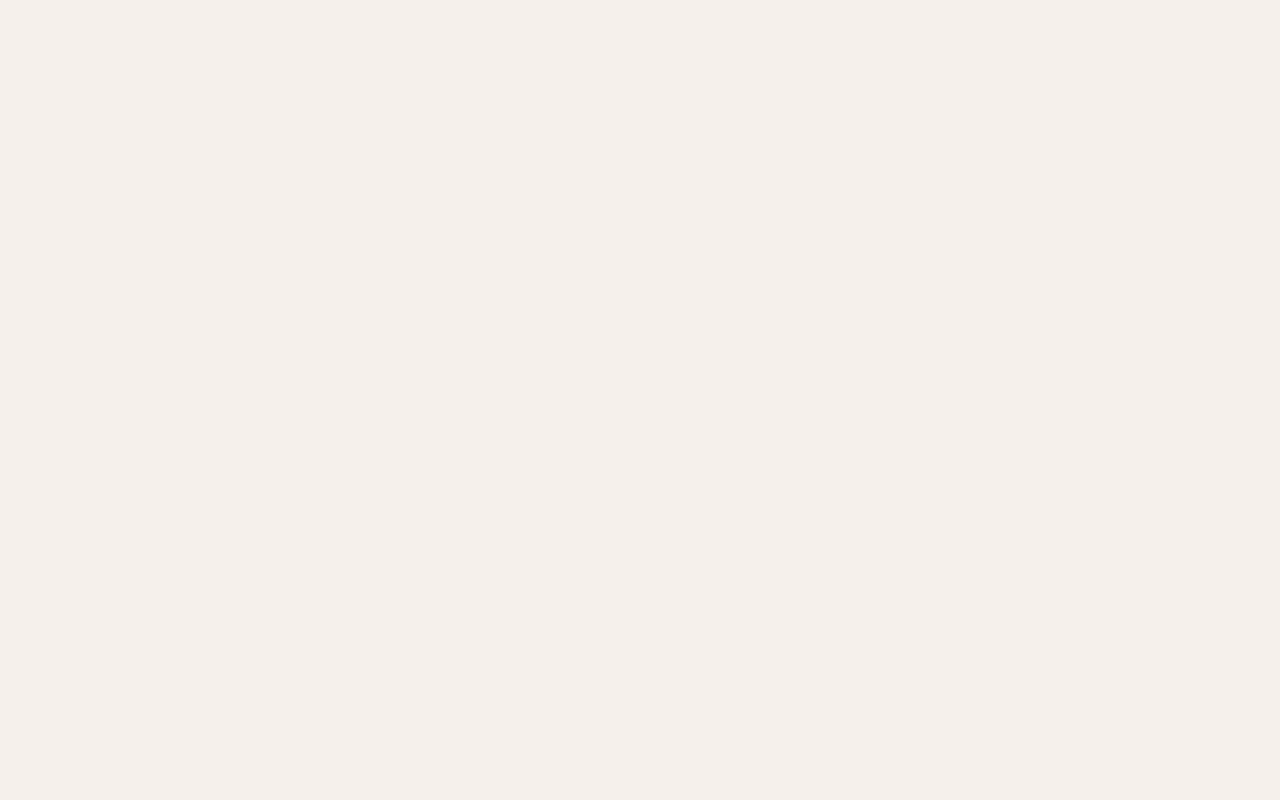
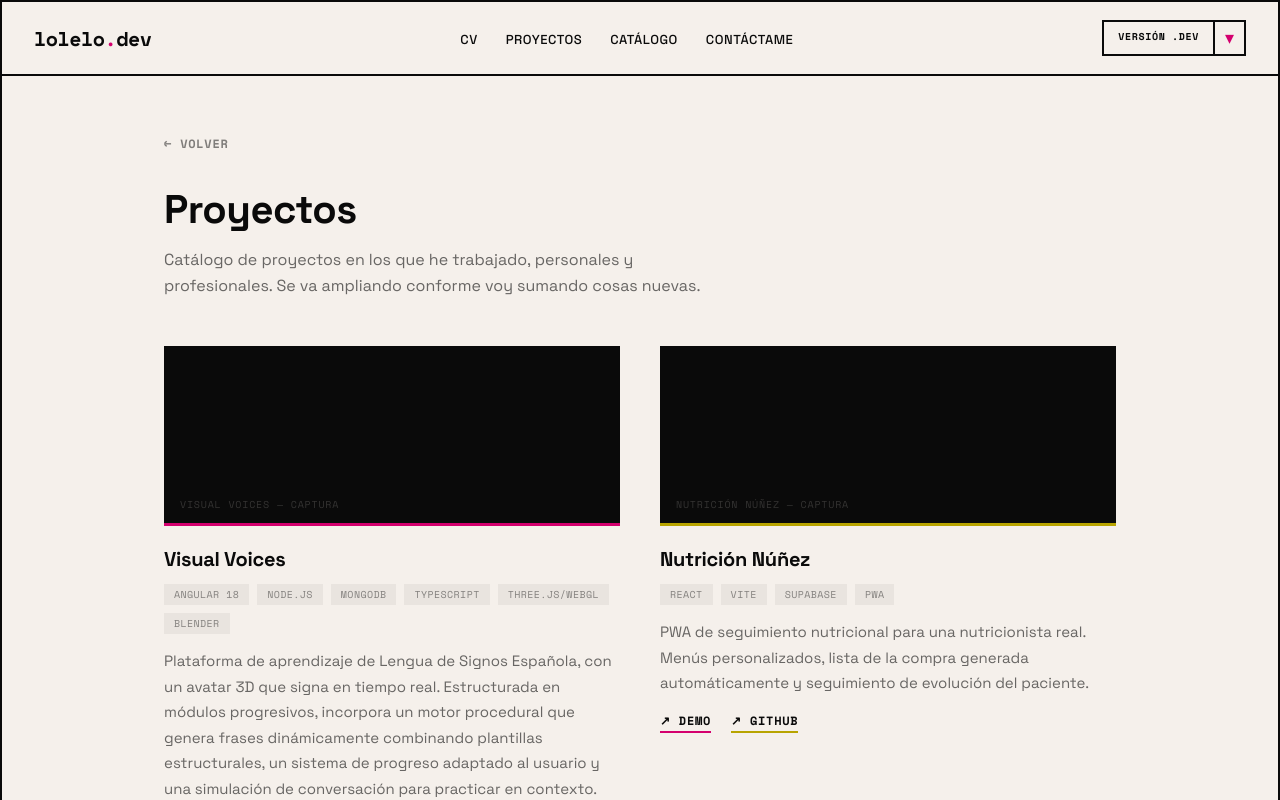
Before and after one commit to lorenahc-05/lolelo, a React (Vite) app: page /proyectos in a window 1280 px wide. Before the commit this address had no page. Shown: the top 800 px of the page. Built offline with nearby package versions, Linux system fonts and the light colour scheme.

Commit message:
feat: mover proyectos a página propia /proyectos
Quita la sección "Proyectos destacados" de la home y crea un catálogo
completo en /proyectos, ampliable con más proyectos a futuro. Deja la
home enfocada en el primer impacto (Hero) y experiencia/about.

```diff
--- a/src/App.tsx
+++ b/src/App.tsx
@@ -1,11 +1,13 @@
 import { Routes, Route } from 'react-router-dom'
 import WorkPage from './pages/WorkPage'
+import ProjectsPage from './pages/ProjectsPage'
 
 export default function App() {
   return (
     <Routes>
       <Route path="/" element={<WorkPage />} />
       <Route path="/work" element={<WorkPage />} />
+      <Route path="/proyectos" element={<ProjectsPage />} />
     </Routes>
   )
 }
--- a/src/components/Hero/Hero.tsx
+++ b/src/components/Hero/Hero.tsx
@@ -116,7 +116,7 @@ export default function Hero() {
           </div>
 
           <div className={styles.ctas}>
-            <a href="#trabajo" className={styles.btnPrimary}>Ver proyectos →</a>
+            <a href="/proyectos" className={styles.btnPrimary}>Ver proyectos →</a>
             <a
               href="https://github.com/lolelo"
               target="_blank"
--- a/src/components/Nav/Nav.tsx
+++ b/src/components/Nav/Nav.tsx
@@ -34,7 +34,12 @@ export default function Nav() {
       <ul className={styles.links} role="list">
         {sections.map(s => (
           <li key={s}>
-            <a href={`#${s.replace(' ', '-')}`} className={styles.link}>{s}</a>
+            <a
+              href={s === 'proyectos' ? '/proyectos' : `#${s.replace(' ', '-')}`}
+              className={styles.link}
+            >
+              {s}
+            </a>
           </li>
         ))}
       </ul>
--- a/src/components/Projects/Projects.tsx
+++ /dev/null
@@ -1,76 +0,0 @@
-import styles from './Projects.module.css'
-
-interface Project {
-  name:   string
-  tags:   string[]
-  desc:   string
-  demo?:  string
-  repo?:  string
-  accent: 'magenta' | 'gold'
-}
-
-const projects: Project[] = [
-  {
-    name:   'Visual Voices ',
-    tags:   ['Angular 18', 'Node.js', 'MongoDB', 'TypeScript', 'Three.js/WebGL', 'Blender'],
-    desc:   'Plataforma de aprendizaje de Lengua de Signos Española, con un avatar 3D que signa en tiempo real. Estructurada en módulos progresivos, incorpora un motor procedural que genera frases dinámicamente combinando plantillas estructurales, un sistema de progreso adaptado al usuario y una simulación de conversación para practicar en contexto.',
-    demo:   'https://visual-voices.vercel.app',
-    repo:   'https://github.com/lolelo/visual-voices',
-    accent: 'magenta',
-  },
-  {
-    name:   'Nutrición Núñez',
-    tags:   ['React', 'Vite', 'Supabase', 'PWA'],
-    desc:   'PWA de seguimiento nutricional para una nutricionista real. Menús personalizados, lista de la compra generada automáticamente y seguimiento de evolución del paciente.',
-    demo:   'https://nutricion-nunez.vercel.app',
-    repo:   'https://github.com/lorenahc-05/nutricion-nunez',
-    accent: 'gold',
-  },
-]
-
-export default function Projects() {
-  return (
-    <section className={styles.section} id="proyectos" aria-label="Proyectos">
-      <div className={styles.inner}>
-        <h2 className={styles.sectionTitle}>Proyectos destacados</h2>
-
-        <ul className={styles.list} role="list">
-          {projects.map(p => (
-            <li key={p.name}>
-
-              <div className={`${styles.thumb} ${styles[`thumb-${p.accent}`]}`}>
-                <span className={styles.thumbLabel}>{p.name} — captura</span>
-              </div>
-
-              <h3 className={styles.name}>{p.name}</h3>
-
-              <ul className={styles.tags} role="list" aria-label="Stack">
-                {p.tags.map(t => (
-                  <li key={t} className={styles.tag}>{t}</li>
-                ))}
-              </ul>
-
-              <p className={styles.desc}>{p.desc}</p>
-
-              <div className={styles.links}>
-                {p.demo && (
-                  <a href={p.demo} target="_blank" rel="noopener noreferrer"
-                    className={`${styles.link} ${styles['link-magenta']}`}>
-                    ↗ Demo
-                  </a>
-                )}
-                {p.repo && (
-                  <a href={p.repo} target="_blank" rel="noopener noreferrer"
-                    className={`${styles.link} ${styles['link-gold']}`}>
-                    ↗ GitHub
-                  </a>
-                )}
-              </div>
-
-            </li>
-          ))}
-        </ul>
-      </div>
-    </section>
-  )
-}
--- /dev/null
+++ b/src/data/projects.ts
@@ -0,0 +1,27 @@
+export interface Project {
+  name:   string
+  tags:   string[]
+  desc:   string
+  demo?:  string
+  repo?:  string
+  accent: 'magenta' | 'gold'
+}
+
+export const projects: Project[] = [
+  {
+    name:   'Visual Voices ',
+    tags:   ['Angular 18', 'Node.js', 'MongoDB', 'TypeScript', 'Three.js/WebGL', 'Blender'],
+    desc:   'Plataforma de aprendizaje de Lengua de Signos Española, con un avatar 3D que signa en tiempo real. Estructurada en módulos progresivos, incorpora un motor procedural que genera frases dinámicamente combinando plantillas estructurales, un sistema de progreso adaptado al usuario y una simulación de conversación para practicar en contexto.',
+    demo:   'https://visual-voices.vercel.app',
+    repo:   'https://github.com/lorenahc-05/visualTFG',
+    accent: 'magenta',
+  },
+  {
+    name:   'Nutrición Núñez',
+    tags:   ['React', 'Vite', 'Supabase', 'PWA'],
+    desc:   'PWA de seguimiento nutricional para una nutricionista real. Menús personalizados, lista de la compra generada automáticamente y seguimiento de evolución del paciente.',
+    demo:   'https://nutricion-nunez.vercel.app',
+    repo:   'https://github.com/lorenahc-05/nutricion-nunez',
+    accent: 'gold',
+  },
+]
--- a/src/components/Projects/Projects.module.css
+++ b/src/pages/ProjectsPage.module.css
@@ -1,5 +1,17 @@
+.page {
+  border: 2px solid var(--black);
+  min-height: 100vh;
+  display: flex;
+  flex-direction: column;
+}
+
+.main {
+  flex: 1;
+  background: var(--parchment);
+}
+
 .section {
-  padding: 72px 0 0;
+  padding: 56px 0 88px;
   display: flex;
   flex-direction: column;
   align-items: center;
@@ -7,41 +19,55 @@
 
 .inner {
   width: 100%;
-  max-width: 700px;
+  max-width: 1000px;
   padding: 0 24px;
 }
 
-.sectionTitle {
+.back {
+  display: inline-block;
   font-family: var(--font-mono);
-  font-size: 13px;
+  font-size: 12px;
   font-weight: 700;
   text-transform: uppercase;
-  letter-spacing: 0.1em;
-  color: var(--black);
-  margin-bottom: 44px;
-  display: flex;
-  align-items: center;
-  gap: 12px;
+  letter-spacing: 0.06em;
+  color: rgba(10, 10, 10, 0.5);
+  text-decoration: none;
+  margin-bottom: 32px;
+  transition: color 0.15s;
 }
 
-.sectionTitle::before {
-  content: '';
-  width: 20px;
-  height: 2px;
-  background: var(--magenta);
-  flex-shrink: 0;
+.back:hover { color: var(--magenta); }
+
+.title {
+  font-size: 40px;
+  font-weight: 700;
+  letter-spacing: -0.5px;
+  margin-bottom: 12px;
 }
 
-.list {
+.intro {
+  font-size: 16px;
+  color: rgba(10, 10, 10, 0.6);
+  line-height: 1.6;
+  max-width: 560px;
+  margin-bottom: 48px;
+}
+
+.grid {
+  display: grid;
+  grid-template-columns: repeat(2, 1fr);
+  gap: 48px 40px;
+  list-style: none;
+}
+
+.card {
   display: flex;
   flex-direction: column;
-  gap: 56px;
-  list-style: none;
 }
 
 .thumb {
   width: 100%;
-  height: 200px;
+  height: 180px;
   background: var(--black);
   margin-bottom: 20px;
   position: relative;
@@ -72,7 +98,7 @@
 }
 
 .name {
-  font-size: 22px;
+  font-size: 20px;
   font-weight: 700;
   letter-spacing: -0.3px;
   margin-bottom: 12px;
@@ -97,9 +123,9 @@
 }
 
 .desc {
-  font-size: 16px;
+  font-size: 15px;
   color: rgba(10, 10, 10, 0.6);
-  line-height: 1.75;
+  line-height: 1.7;
   margin-bottom: 16px;
 }
 
@@ -127,8 +153,13 @@
 .link-gold { border-bottom-color: var(--gold); }
 .link-gold:hover { color: var(--gold); }
 
+@media (max-width: 760px) {
+  .grid { grid-template-columns: 1fr; }
+}
+
 @media (max-width: 600px) {
-  .section { padding: 56px 0 0; }
+  .section { padding: 40px 0 64px; }
   .inner { padding: 0 20px; }
+  .title { font-size: 32px; }
   .thumb { height: 160px; }
 }
--- /dev/null
+++ b/src/pages/ProjectsPage.tsx
@@ -0,0 +1,67 @@
+import Nav    from '../components/Nav/Nav'
+import Footer from '../components/Footer/Footer'
+import { projects } from '../data/projects'
+import styles from './ProjectsPage.module.css'
+
+export default function ProjectsPage() {
+  return (
+    <>
+      <a href="#proyectos" className="skip-link">Saltar al contenido</a>
+
+      <div className={styles.page}>
+        <Nav />
+
+        <main className={styles.main}>
+          <section className={styles.section} id="proyectos" aria-label="Catálogo de proyectos">
+            <div className={styles.inner}>
+              <a href="/work" className={styles.back}>← Volver</a>
+
+              <h1 className={styles.title}>Proyectos</h1>
+              <p className={styles.intro}>
+                Catálogo de proyectos en los que he trabajado, personales y profesionales.
+                Se va ampliando conforme voy sumando cosas nuevas.
+              </p>
+
+              <ul className={styles.grid} role="list">
+                {projects.map(p => (
+                  <li key={p.name} className={styles.card}>
+                    <div className={`${styles.thumb} ${styles[`thumb-${p.accent}`]}`}>
+                      <span className={styles.thumbLabel}>{p.name} — captura</span>
+                    </div>
+
+                    <h2 className={styles.name}>{p.name}</h2>
+
+                    <ul className={styles.tags} role="list" aria-label="Stack">
+                      {p.tags.map(t => (
+                        <li key={t} className={styles.tag}>{t}</li>
+                      ))}
+                    </ul>
+
+                    <p className={styles.desc}>{p.desc}</p>
+
+                    <div className={styles.links}>
+                      {p.demo && (
+                        <a href={p.demo} target="_blank" rel="noopener noreferrer"
+                          className={`${styles.link} ${styles['link-magenta']}`}>
+                          ↗ Demo
+                        </a>
+                      )}
+                      {p.repo && (
+                        <a href={p.repo} target="_blank" rel="noopener noreferrer"
+                          className={`${styles.link} ${styles['link-gold']}`}>
+                          ↗ GitHub
+                        </a>
+                      )}
+                    </div>
+                  </li>
+                ))}
+              </ul>
+            </div>
+          </section>
+        </main>
+
+        <Footer />
+      </div>
+    </>
+  )
+}
--- a/src/pages/WorkPage.tsx
+++ b/src/pages/WorkPage.tsx
@@ -1,7 +1,6 @@
 import Nav        from '../components/Nav/Nav'
 import Hero       from '../components/Hero/Hero'
 import Experience from '../components/Experience/Experience'
-import Projects   from '../components/Projects/Projects'
 import About      from '../components/About/About'
 import Footer     from '../components/Footer/Footer'
 import styles     from './WorkPage.module.css'
@@ -20,8 +19,6 @@ export default function WorkPage() {
           <div className={styles.minimal}>
             <Experience />
             <hr className={styles.divider} />
-            <Projects />
-            <hr className={styles.divider} />
             <About />
           </div>
         </main>
```
Also changed, not shown: .claude/launch.json (added).
